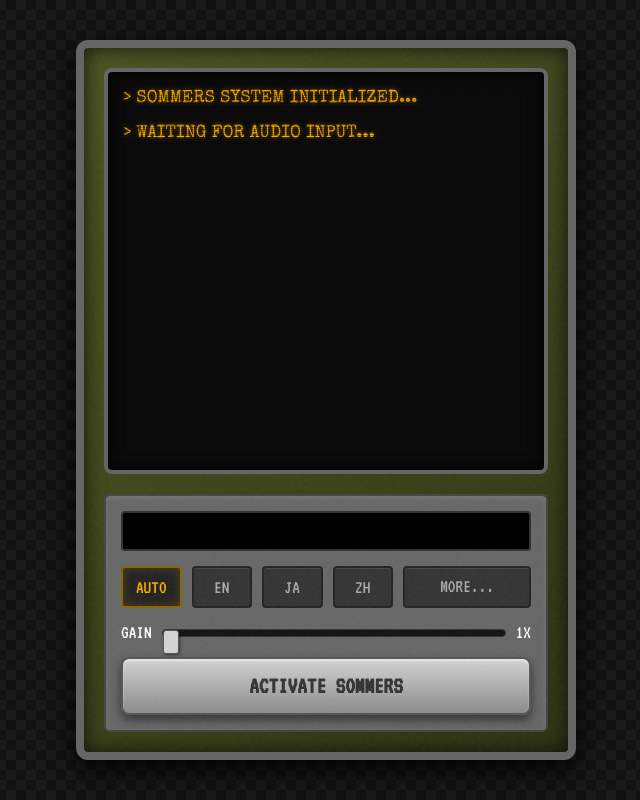
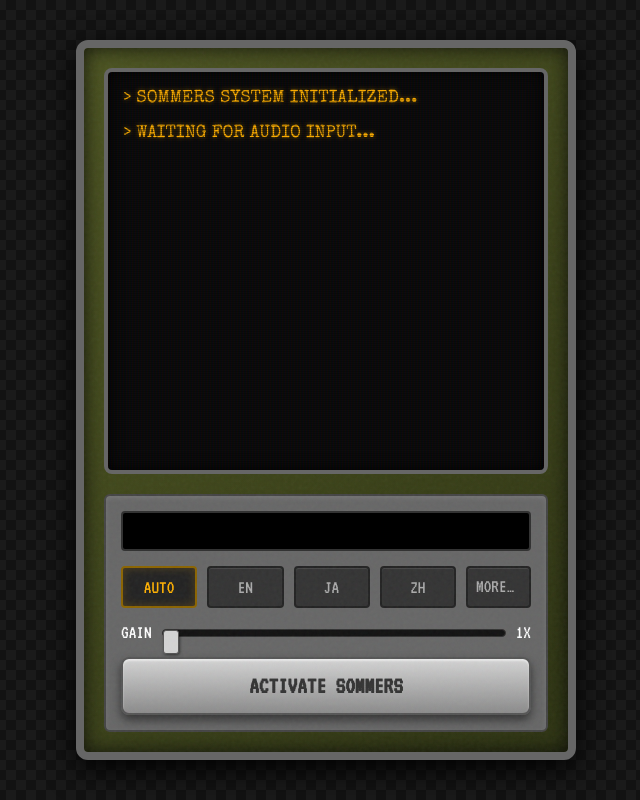
Before and after one commit to digilogd-cmd/Somers-Live-Translator, a Next.js app: page / in a window 1280 px wide. Shown: the whole page, without its empty margins (314-954 px from the left). Built offline with nearby package versions, Linux system fonts and the light colour scheme.

Commit message:
fix: resolve React crash by fixing primitive ref mutation, and fix dropdown CSS layout

```diff
--- a/src/app/globals.css
+++ b/src/app/globals.css
@@ -172,7 +172,11 @@ body {
 .lang-dropdown {
   appearance: none;
   text-align: center;
-  flex: 0.5; /* Slightly smaller than regular buttons */
+  flex: 0.8; /* Slightly smaller than regular buttons */
+  min-width: 0; /* CRITICAL: Allows flex item to shrink below content size */
+  text-overflow: ellipsis;
+  overflow: hidden;
+  white-space: nowrap;
 }
 .lang-dropdown option {
   background: #222;
--- a/src/hooks/useGeminiLive.js
+++ b/src/hooks/useGeminiLive.js
@@ -38,6 +38,7 @@ export function useGeminiLive() {
 
   const wsRef = useRef(null);
   const setupCompleteRef = useRef(false);
+  const turnCompleteRef = useRef(false);
 
   const startListening = useCallback(async (boostLevel, targetLanguage) => {
     try {
@@ -172,9 +173,9 @@ export function useGeminiLive() {
                 const newArr = [...prev];
                 const newText = content.outputTranscription.text;
 
-                if (newArr.length === 0 || setupCompleteRef.current.turnJustCompleted) {
+                if (newArr.length === 0 || turnCompleteRef.current) {
                   newArr.push(newText);
-                  setupCompleteRef.current.turnJustCompleted = false;
+                  turnCompleteRef.current = false;
                 } else {
                   const lastStr = newArr[newArr.length - 1];
                   if (newText.startsWith(lastStr)) {
@@ -190,7 +191,7 @@ export function useGeminiLive() {
             }
 
             if (content.turnComplete) {
-              setupCompleteRef.current.turnJustCompleted = true;
+              turnCompleteRef.current = true;
             }
 
             if (content.modelTurn?.parts) {
```
